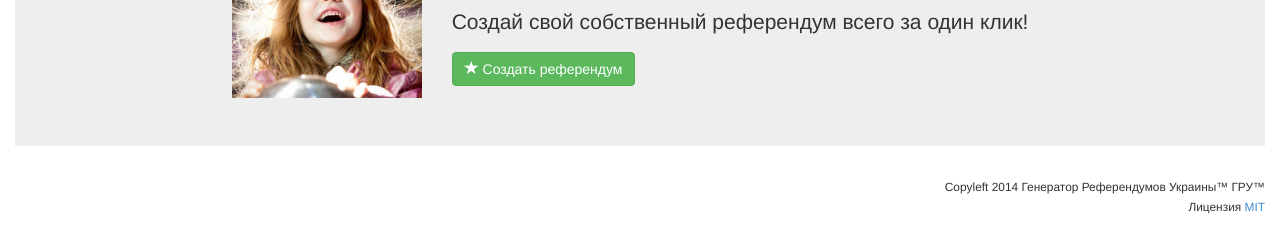
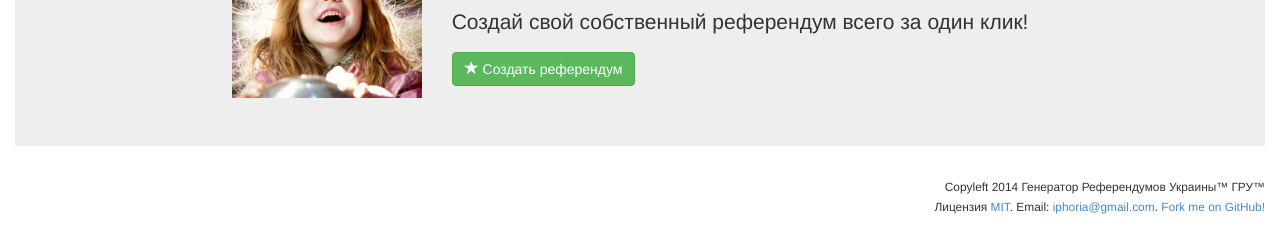
Before and after one commit to rostag/generendum, a plain HTML site: page index.html in a window 1280 px wide. Shown: the part 140-392 px from the top of the page. Drawn offline with Linux system fonts and the light colour scheme.

Commit message:
contact info

```diff
--- a/index.html
+++ b/index.html
@@ -105,7 +105,7 @@
 
       <div class="footer pull-right text-right">
         <small>Copyleft 2014 Генератор Референдумов Украины&trade; ГРУ&trade; <br />
-        Лицензия <a href="http://choosealicense.com/">MIT</a>
+        Лицензия <a href="http://choosealicense.com/">MIT</a>. Email: <a href="mailto:iphoria@gmail.com">iphoria@gmail.com</a>. <a href="https://github.com/rostag/generendum">Fork me on GitHub!</a>
         </small>
       </div>
 
```
